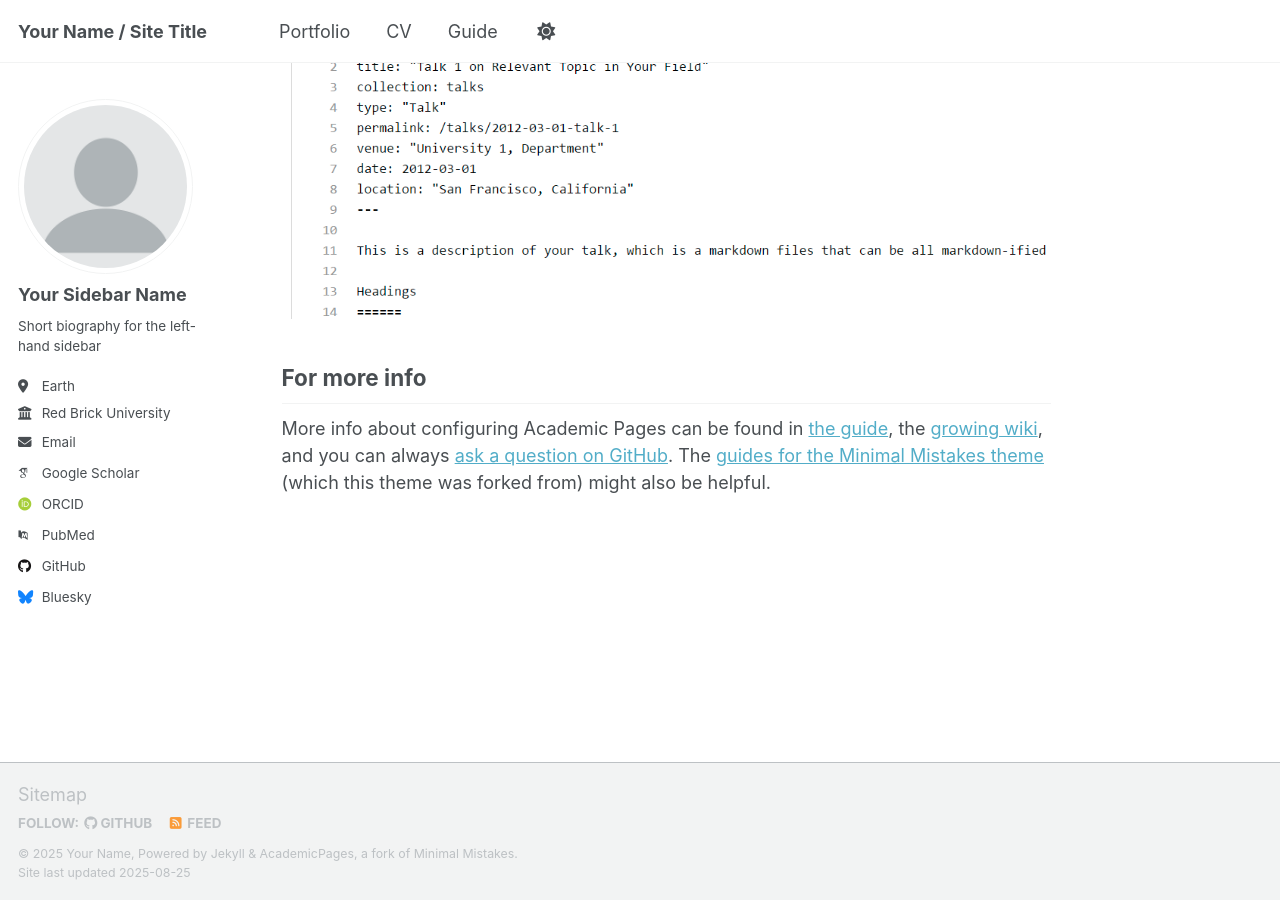
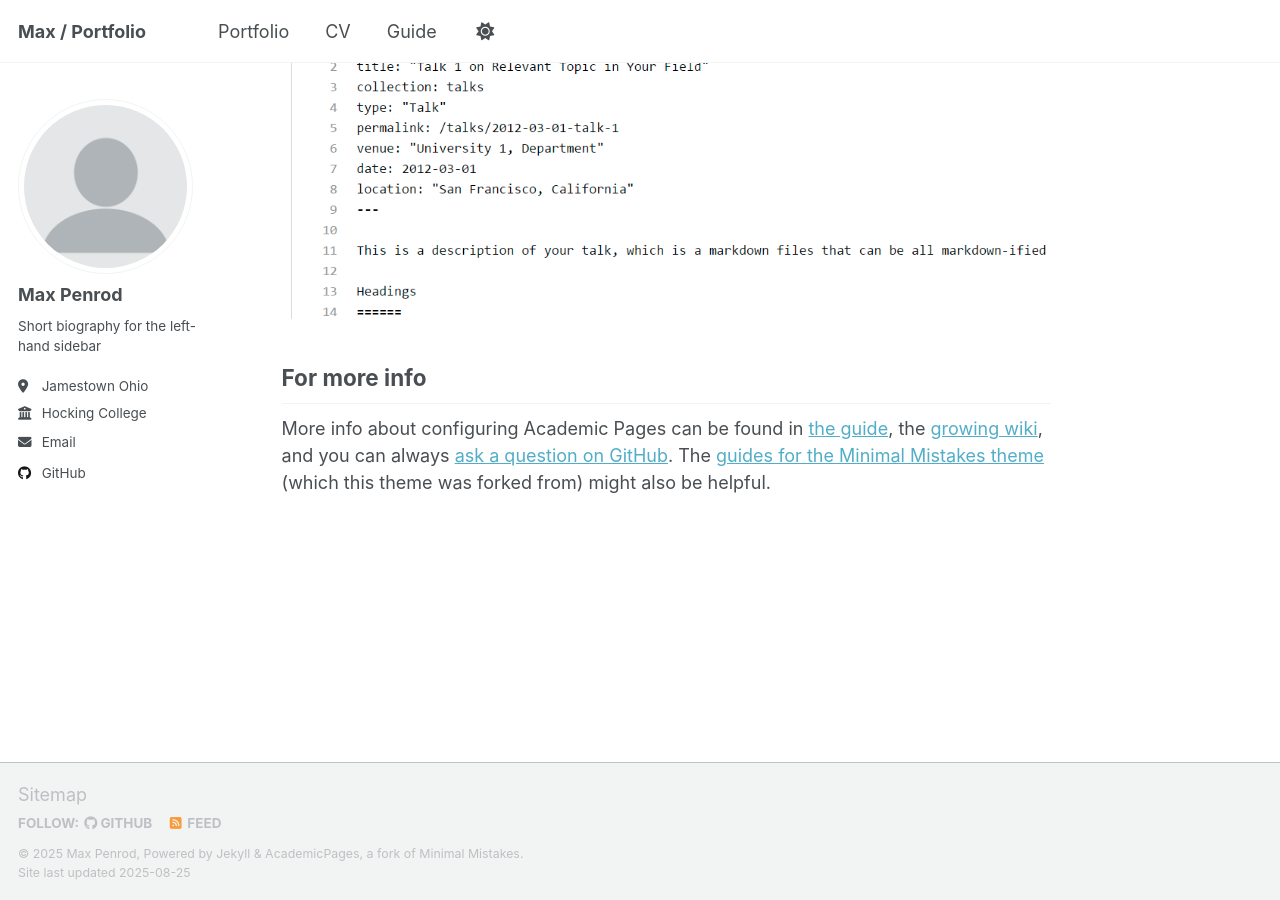
Before and after one commit to penrodm-gif/penrodm.github.io, a Jekyll site: the page built from _pages/about.md, in a window 1280 px wide and 900 px high, scrolled down 2880 px. Built offline with Jekyll 4.4.1, drawn with Linux system fonts in a browser that asks for light colours; some web fonts are replaced; a script that is not in the unit is left out.

Commit message:
Update _config.yml

```diff
--- a/_config.yml
+++ b/_config.yml
@@ -9,9 +9,9 @@
 # Basic Site Settings
 locale                   : "en-US"
 site_theme               : "default" # Currently available options are "default", "air"
-title                    : "Your Name / Site Title"
+title                    : "Max / Portfolio"
 title_separator          : "-"
-name                     : &name "Your Name"
+name                     : &name "Max Penrod"
 description              : &description "personal description"
 url                      : https://academicpages.github.io # the base hostname & protocol for your site e.g. "https://[your GitHub username].github.io" or if you already have some other page hosted on Github then use "https://[your GitHub username].github.io/[Your Repo Name]"
 baseurl                  : "" # the subpath of your site, e.g. "/blog"
@@ -23,23 +23,23 @@ repository               : "academicpages/academicpages.github.io"
 author:
   # Biographic information
   avatar           : "profile.png"
-  name             : "Your Sidebar Name"
+  name             : "Max Penrod"
   pronouns         : # example: "she/her"
   bio              : "Short biography for the left-hand sidebar"
-  location         : "Earth"
-  employer         : "Red Brick University"
+  location         : "Jamestown Ohio"
+  employer         : "Hocking College"
   uri              : # URL
-  email            : "none@example.org"
+  email            : "maxpenrod7@gmail.com"
 
   # Academic websites
   academia         : # URL
   arxiv            : # URL - Update with the correct link to your profile
-  googlescholar    : "https://scholar.google.com/citations?user=PS_CX0AAAAAJ"
+  googlescholar    :
   inspire-hep      : # URL
   impactstory      : # URL
-  orcid            : "http://orcid.org/yourorcidurl"
+  orcid            :
   semantic         : # URL
-  pubmed           : "https://www.ncbi.nlm.nih.gov/pubmed/?term=john+snow"
+  pubmed           :
   researchgate     : # URL
   scopus           : # URL
 
@@ -47,13 +47,13 @@ author:
   bitbucket        : # Username - Update with your username on the site
   codepen          : # Username
   dribbble         : # Username
-  github           : "academicpages"
+  github           : "penrodm-gif"
   kaggle           : # Username
   stackoverflow    : # User number or user number and name (i.e., use "1" or "1/jeff-atwood")
 
   # Social media
   artstation       : # Username
-  bluesky          : "bsky.app" # Replace this with you Bluesky username
+  bluesky          : # Replace this with you Bluesky username
   facebook         : # Username
   flickr           : # Username
   foursquare       : # Username
```
